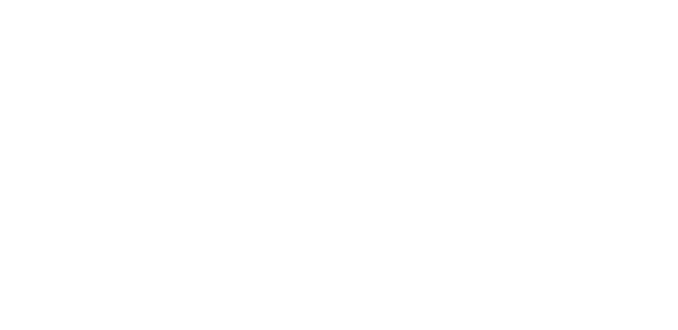
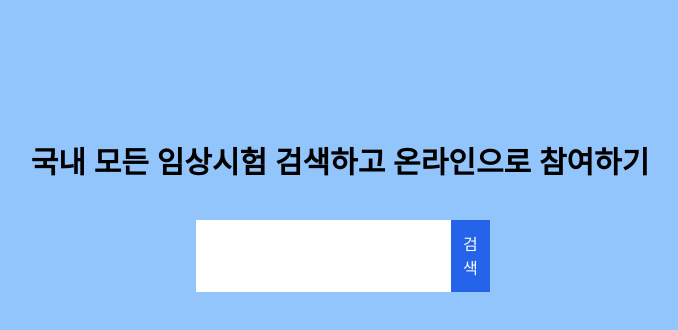
Before and after one commit to khv2644511/keyword_searching, a React (Create React App) app: page / in a window 1280 px wide. Shown: the top 330 px of the page, without its empty margins (300-978 px from the left). Built offline with nearby package versions, Linux system fonts and the light colour scheme.

Commit message:
feat: 검색시 API 호출을 통한 검색어 추천 기능 구현

```diff
--- a/src/App.js
+++ b/src/App.js
@@ -1,7 +1,12 @@
 import "./App.css";
+import SearchPage from "./SearchPage";
 
 function App() {
-  return <div className="App"></div>;
+  return (
+    <div className="App">
+      <SearchPage />
+    </div>
+  );
 }
 
 export default App;
--- /dev/null
+++ b/src/SearchPage.jsx
@@ -0,0 +1,13 @@
+import React from "react";
+import SearchBox from "./component/SearchBox";
+
+export default function SearchPage() {
+  return (
+    <div className="bg-blue-300 h-screen">
+      <h1 className="font-bold pt-36 text-3xl">
+        국내 모든 임상시험 검색하고 온라인으로 참여하기
+      </h1>
+      <SearchBox />
+    </div>
+  );
+}
--- /dev/null
+++ b/src/component/ResultList.jsx
@@ -0,0 +1,5 @@
+import React from "react";
+
+export default function ResultList({ data }) {
+  return <li className="border-2 border-gray-400">{data.name}</li>;
+}
--- /dev/null
+++ b/src/component/SearchBox.jsx
@@ -0,0 +1,33 @@
+import React, { useState } from "react";
+import searchApi from "../api/seachAPI";
+import ResultList from "./ResultList";
+
+export default function SearchBox() {
+  const [searchText, setSearchText] = useState("");
+  const [result, setResult] = useState([]);
+
+  const handleChange = async (e) => {
+    setSearchText(e.target.value);
+    const res = await searchApi.searchKeyword(e.target.value);
+    setResult(res.data);
+  };
+  console.log(result);
+  return (
+    <div className="flex flex-col w-72 m-auto mt-10">
+      <div className="flex">
+        <input
+          className="p-3 flex-grow"
+          type="text"
+          value={searchText}
+          onChange={handleChange}
+        />
+        <button className="bg-blue-600 text-white p-3">검색</button>
+      </div>
+      <ul className="bg-white mt-2 ">
+        {result?.map((data) => (
+          <ResultList key={data.id} data={data} />
+        ))}
+      </ul>
+    </div>
+  );
+}
--- /dev/null
+++ b/src/constant/baseURL.js
@@ -0,0 +1 @@
+export const BASE_URL = "https://api.clinicaltrialskorea.com/api/v1";
```
